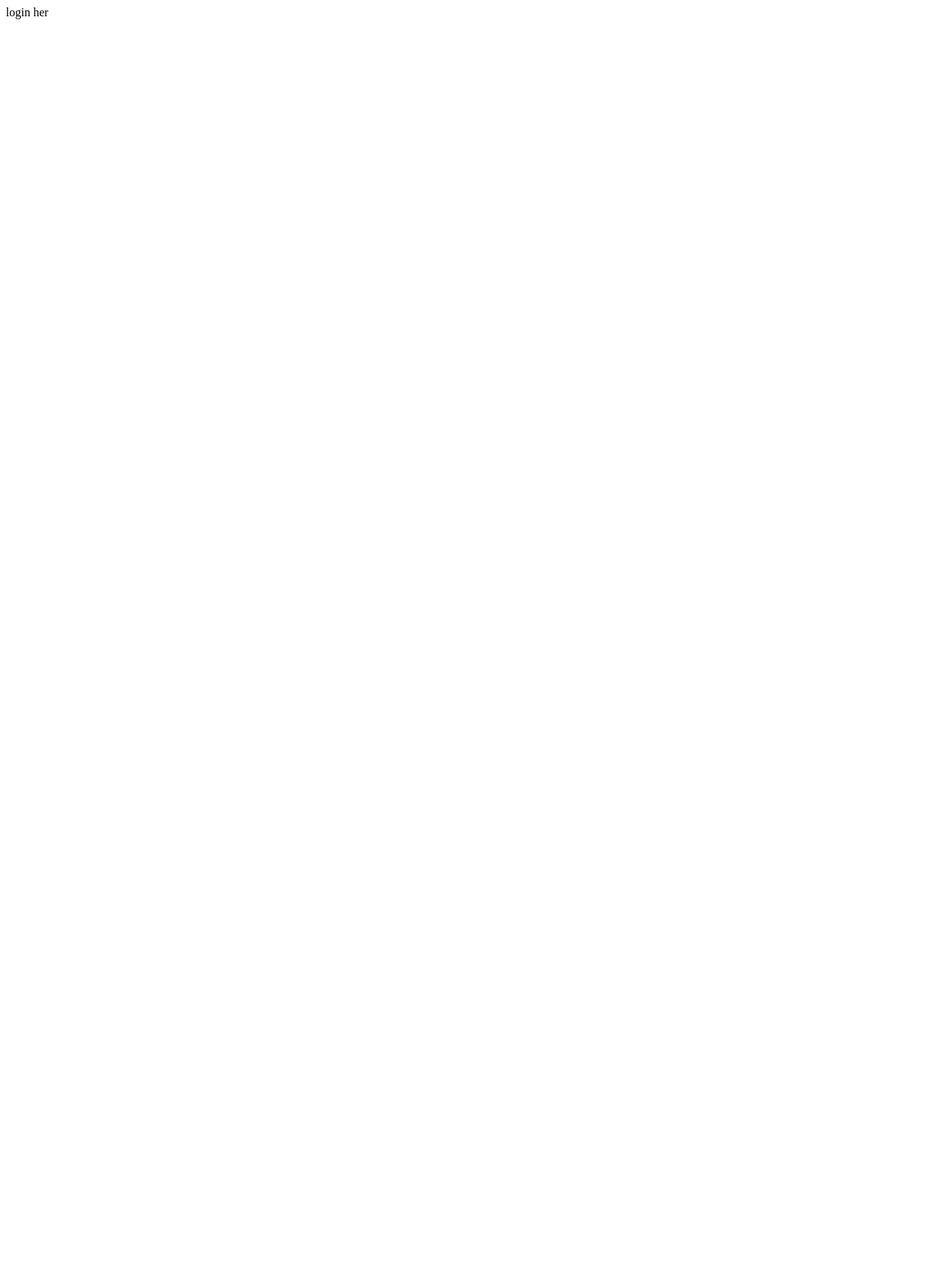
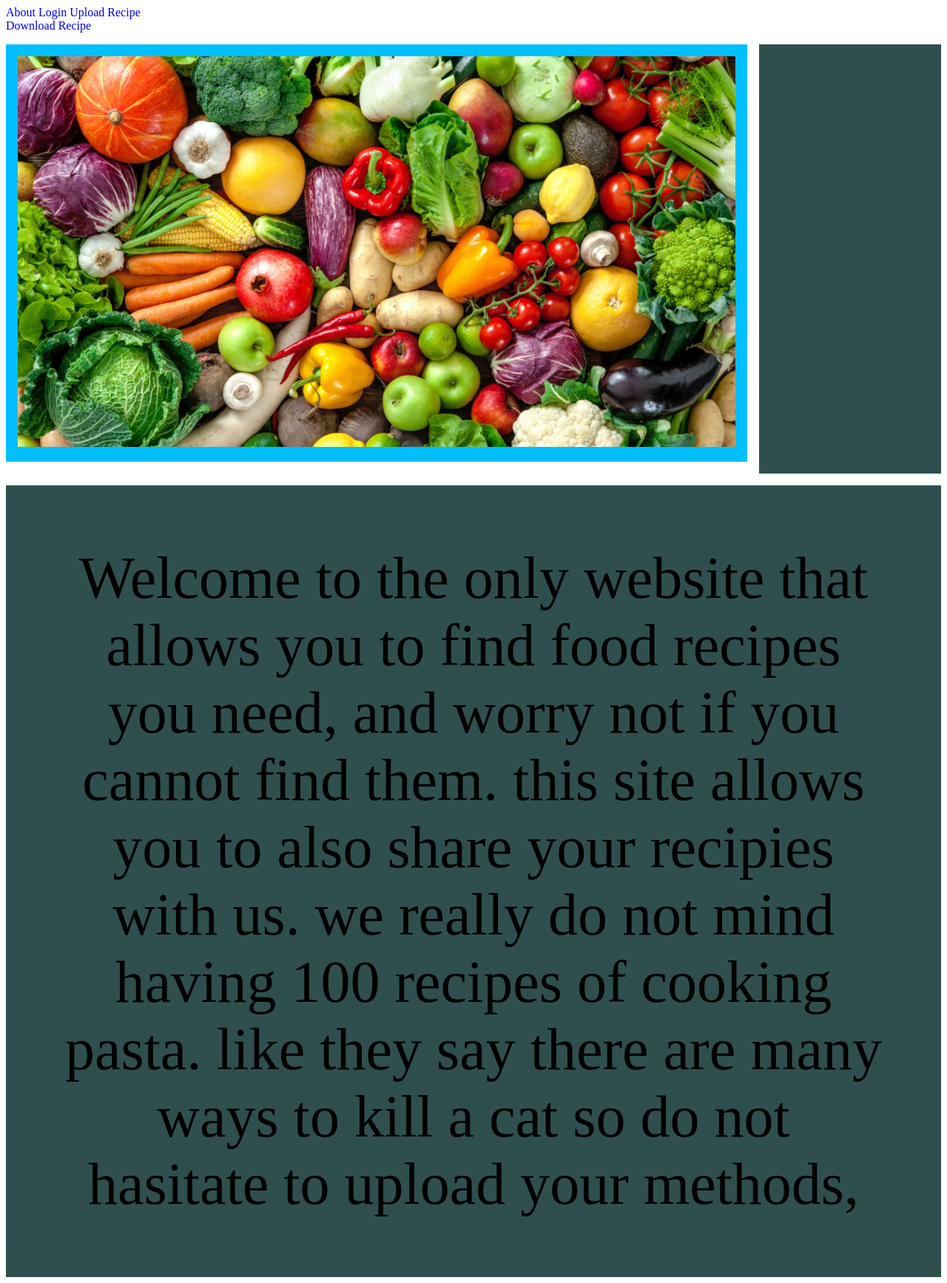
Before and after one commit to ofentsesambo/ReciepWebsite, a Django app: page / in a window 1280 px wide. Before the commit the page is almost empty. Shown: the whole page at 74% size. Before the commit the page ends 26 px from the top, so only its background shows below. Run offline with Django 3.2, Linux system fonts and the light colour scheme.

Commit message:
picture not showingdont know why

```diff
--- a/boards/templates/login.html
+++ b/boards/templates/login.html
@@ -1,4 +1,4 @@
-<!DOCTYPE html>
+<!-- <!DOCTYPE html>
 <html lang="en">
 <head>
     <meta charset="UTF-8">
@@ -9,4 +9,81 @@
     login her
 
 </body>
+</html> -->
+
+<!DOCTYPE html>
+<html lang="en">
+<head>
+    <meta charset="UTF-8">
+    <meta name="viewport" content="width= , initial-scale=1.0">
+    <meta http-equiv="X-UA-Compatible" content="ie=edge">
+    <title>Document</title>
+   <!-- <link rel = "stylesheet" type = "text/css" href = "main.css" /> -->
+
+    <style>
+        nav a{
+            text-decoration: none;
+        }
+        img {
+            width: 100%;
+        }
+        .wrapper{
+            display:grid;
+            grid-template-columns: 1fr 3fr 1fr;
+            grid-gap:1em;
+        }
+        .wrapper > div{
+            background-color: darkslategrey;
+            padding:1em;
+        }
+        .wrapper > div:nth-child(odd){
+            background-color: deepskyblue;
+        }
+
+        .box1{
+            grid-column:1/4;
+            font-size: 80px;
+            text-align: center;
+
+
+        }
+
+        .box2{
+            grid-column: 1/3;
+            grid-row:2/4;
+
+        }
+        .box3{
+            grid-row:2/5;
+        }
+
+
+
+
+    </style>
+
+</head>
+<body>
+    <div class="wrapper">
+        <nav>
+            <a href="#about">About</a>
+            <a href="#login">Login</a>
+            <a href="#Upload Recipe">Upload Recipe</a>
+            <a href="#Download Recipe">Download Recipe</a>
+        </nav>
+
+        <div class="box box1">Welcome to the only website that allows you to find food recipes
+            you need, and worry not if you cannot find them. this site allows you to also share your
+            recipies with us. we really do not mind having 100 recipes of cooking pasta. like they say
+            there are many ways to kill a cat so do not hasitate to upload your methods,</div>
+        <div class="box box2">
+            <img src="pictures/pic1.png">
+        </div>
+        <div id="about" class="box box3">  </div>
+
+
+
+
+    </div>
+</body>
 </html>
```
Also changed, not shown: boards/templates/pictures/pic1.png (added).
